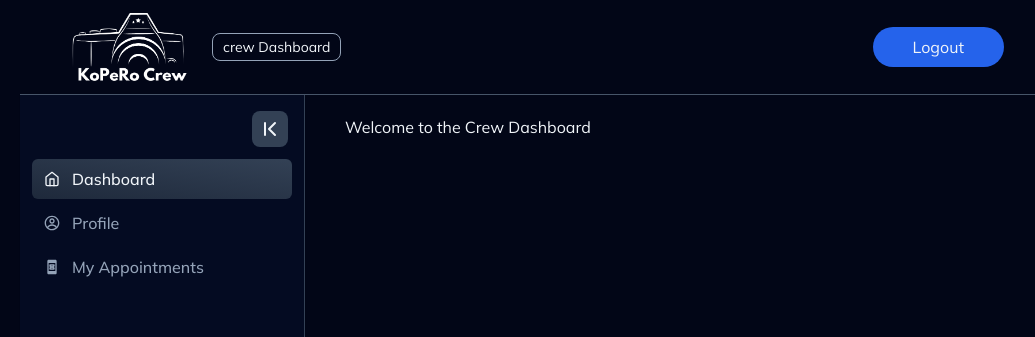
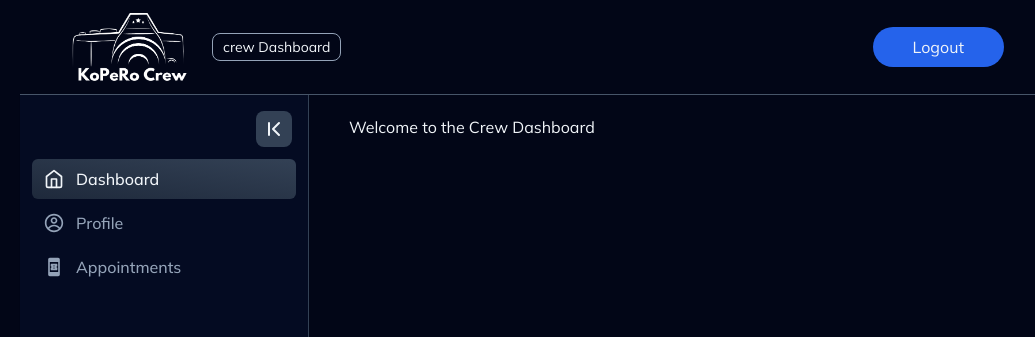
Before and after one commit to omollpeter/KoPeRo-Studios-Frontend, a React (Vite) app: page /crew/dashboard/1 in a window 1280 px wide. Shown: the top 337 px of the page, without its empty margins (108-1143 px from the left). Built offline with nearby package versions, Linux system fonts and the light colour scheme.

Commit message:
Refactor sidebar icons and text for consistency

```diff
--- a/src/Admin/CrewAppointments.jsx
+++ b/src/Admin/CrewAppointments.jsx
@@ -21,7 +21,7 @@ const CrewAppointments = () => {
           text='Profile'
           to={`/crew/profile/${crewId}`}
         />
-        <SidebarItem icon={<MdBookOnline />} text={'My Appointments'} active />
+        <SidebarItem icon={<MdBookOnline />} text={'Appointments'} active />
       </Sidebar>
       <div className='ml-10 mt-5'>
         <h1>Appointments</h1>
--- a/src/Admin/CrewDashboard.jsx
+++ b/src/Admin/CrewDashboard.jsx
@@ -21,7 +21,7 @@ const CrewDashboard = () => {
         />
         <SidebarItem
           icon={<MdBookOnline />}
-          text={'My Appointments'}
+          text={'Appointments'}
           to={`/crew/appointments/${crewId}`}
         />
       </Sidebar>
--- a/src/Admin/CrewProfile.jsx
+++ b/src/Admin/CrewProfile.jsx
@@ -159,7 +159,7 @@ const CrewProfile = () => {
         />
         <SidebarItem
           icon={<MdBookOnline />}
-          text={'My Appointments'}
+          text='Appointments'
           to={`/crew/appointments/${crewId}`}
         />
       </Sidebar>
--- a/src/Admin/Sidebar.jsx
+++ b/src/Admin/Sidebar.jsx
@@ -71,7 +71,7 @@ export function SidebarItem({ icon, text, active, to, alert }) {
           }
         `}
     >
-      {icon}
+      <span className='text-xl'>{icon}</span>
       <span
         className={`overflow-hidden transition-all ${
           expanded ? 'w-52 ml-3' : 'w-0'
```
